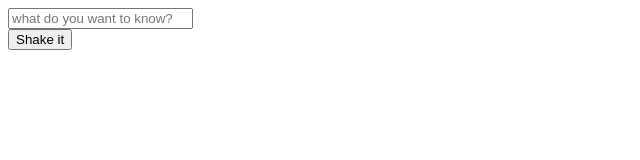
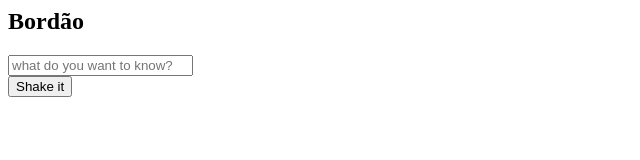
Before and after one commit to gabrieldasneves/shake, a plain HTML site: page index.html in a window 1280 px wide. Shown: the whole page, without its empty margins (0-640 px from the left). Drawn offline with Linux system fonts and the light colour scheme.

Commit message:
criando arquivo CSS

```diff
--- a/index.html
+++ b/index.html
@@ -1,12 +1,24 @@
-<html lang="en">
+<html lang="pt-br">
 <head>
     <meta charset="UTF-8">
     <meta name="viewport" content="width=device-width, initial-scale=1.0">
     <title>Document</title>
+    <link rel="stylesheet" href="style.css">
 </head>
 
 <body>
+    <div class="main">
+        <section class="banner">
+            <div class="searcher-img">
+
+            </div>
+
+            <h1>
+                Bordão
+            </h1>
+
             <input type='text' placeholder="what do you want to know?">
+
             <form>
                 <input type="button" value="Shake it" onclick="msg()">
             </form>
@@ -14,6 +26,7 @@
             <div class = 'js_field'>
                 <script src="script.js"> </script>
             </div>
-
+        </section>
+    </div>
 </body>
 </html>
--- /dev/null
+++ b/style.css
@@ -0,0 +1,9 @@
+.main{
+    margin: 0;
+    padding: 0;
+    border: 0;
+    font: inherit;
+    font-size: inherit;
+    font-size: 100%;
+    vertical-align: baseline;
+}
```
Lines whose indentation alone changed are shown as unchanged.
